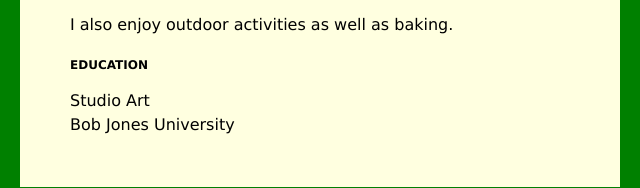
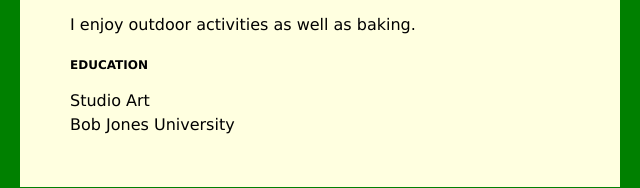
Before and after one commit to oiure/oiure.github.io, a plain HTML site: page index.html in a window 1280 px wide. Shown: the part 281-469 px from the top of the page, 320-960 px from the left. Drawn offline with Linux system fonts and the light colour scheme.

Commit message:
Update index.html

```diff
--- a/index.html
+++ b/index.html
@@ -38,7 +38,7 @@
             I enjoy participating in community outreach events, and I am active in my local church: Faith Baptist Church of Easley, SC. I sing in the choir and play in the ochestra along with participating in special music and offertories. I also assist in the children's Sunday School.
          </p>
          <p>
-            I also enjoy outdoor activities as well as baking.
+            I enjoy outdoor activities as well as baking.
          </p>
 
         <h3>EDUCATION</h3>
```
